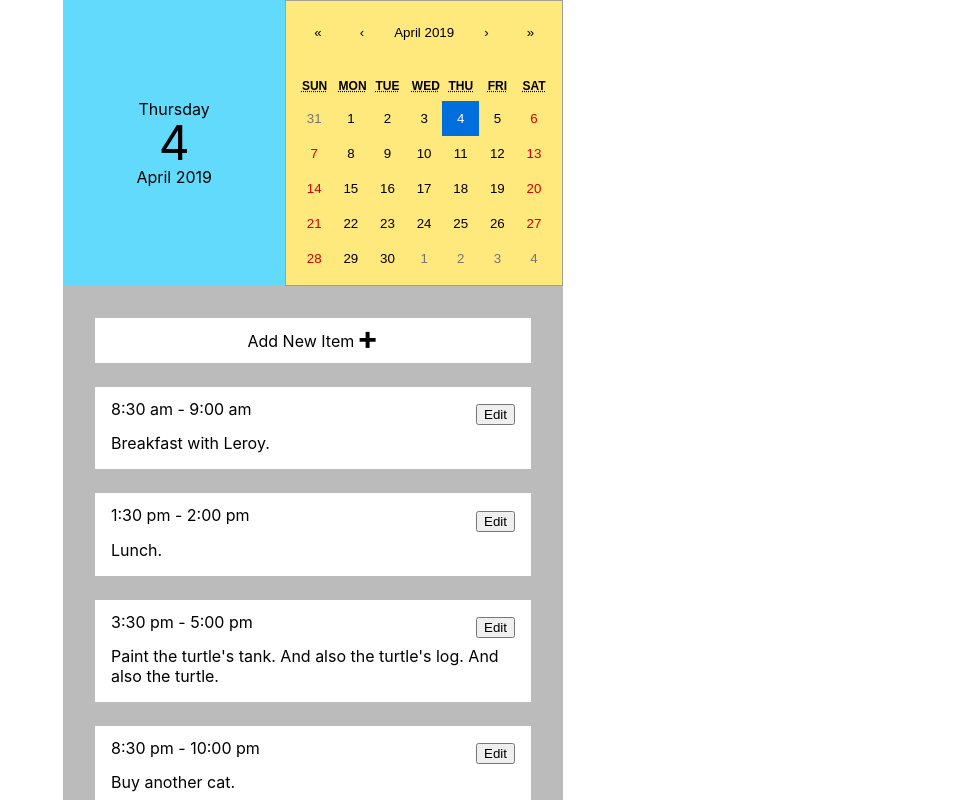
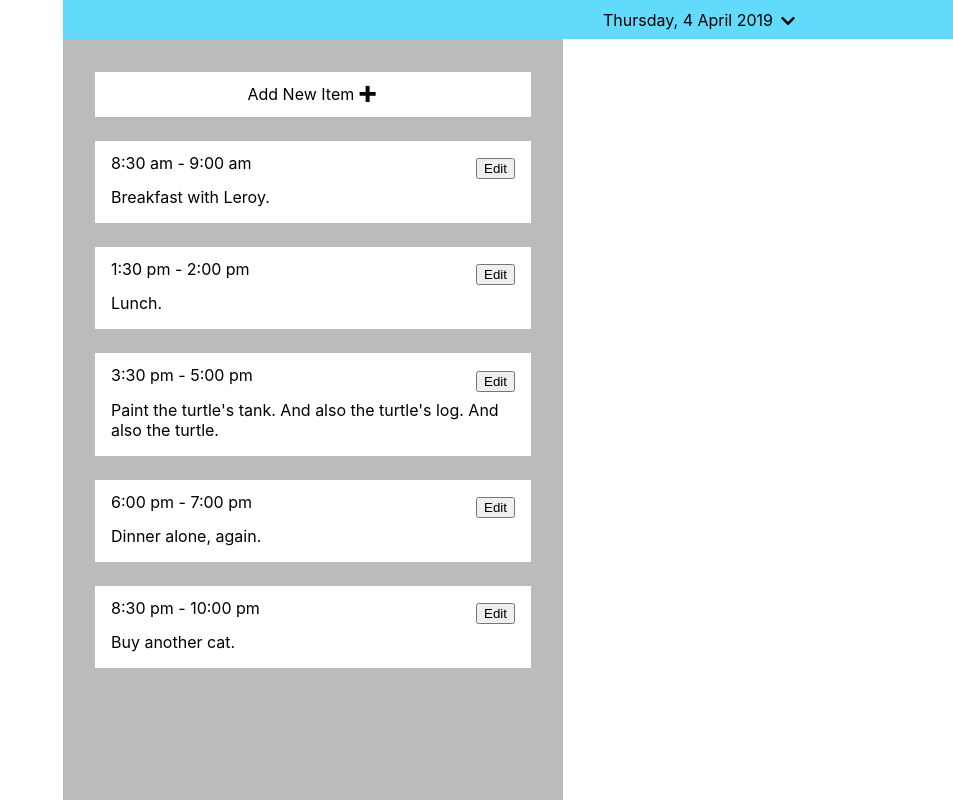
Before and after one commit to pulley-aaron/awp-day-planner, a React app: page / in a window 1280 px wide. Shown: the whole page, without its empty margins (327-1280 px from the left). Built offline with nearby package versions, Linux system fonts and the light colour scheme.

Commit message:
Date picker is now dropdown

```diff
--- a/package.json
+++ b/package.json
@@ -23,5 +23,6 @@
     "not dead",
     "not ie <= 11",
     "not op_mini all"
-  ]
+  ],
+  "devDependencies": {}
 }
--- a/src/agenda-item.js
+++ b/src/agenda-item.js
@@ -7,6 +7,7 @@ class AgendaItem extends React.Component {
         this.state = {
             editing: (this.props.new === 1) ? 1 : 0
         };
+
         this.commitChanges = this.commitChanges.bind(this);
         this.beginEditing = this.beginEditing.bind(this);
         this.deleteSelf = this.deleteSelf.bind(this);
--- a/src/date-display.js
+++ /dev/null
@@ -1,17 +0,0 @@
-import React from 'react';
-import moment from 'moment';
-
-class DateDisplay extends React.Component {
-    render() {
-        var date = this.props.currDate;
-        return (
-            <div className="date-display">
-                <div className="date-display__day-name">{moment(date).format('dddd')}</div>
-                <div className="date-display__day-num">{moment(date).format('D')}</div>
-                <div className="date-display__month-year">{moment(date).format('MMMM YYYY')}</div>
-            </div>
-        );
-    }
-};
-
-export default DateDisplay;
--- /dev/null
+++ b/src/date-header.js
@@ -0,0 +1,56 @@
+import React from 'react';
+import moment from 'moment';
+import Calendar from 'react-calendar';
+
+class DateHeader extends React.Component {
+    constructor (props) {
+        super (props);
+
+        this.state = {
+            extended: 0
+        };
+
+        this.toggleCalendar = this.toggleCalendar.bind(this);
+        this.setDate = this.setDate.bind(this);
+    }
+
+    toggleCalendar(e) {
+        e.preventDefault();
+        let val = !this.state.extended;
+        this.setState((state, props) => ({extended: val}));
+    }
+
+    setDate(dateObj) {
+        this.setState((state, props) => ({extended: 0}));
+        this.props.onChange(dateObj);
+    }
+
+    render() {
+        let calClass = "date-select";
+        if(this.state.extended) {
+            calClass = calClass + " extended";
+        }
+
+        let displayClass = "date-display";
+        if(this.state.extended) {
+            displayClass = displayClass + " extended";
+        }
+
+        return (
+            <header className="date-header">
+                <div className={displayClass}
+                    onClick={this.toggleCalendar}
+                >
+                    {moment(this.props.currDate).format('dddd, D MMMM YYYY')}<i className="fas fa-chevron-down drop-down-arrow"></i>
+                </div>
+                <Calendar className={calClass}
+                    calendarType="US"
+                    value={this.props.currDate.toDate()}
+                    onChange={this.setDate}
+                />
+            </header>
+        );
+    }
+};
+
+export default DateHeader;
--- a/src/index.css
+++ b/src/index.css
@@ -1,3 +1,5 @@
+@import "https://use.fontawesome.com/releases/v5.8.1/css/all.css";
+
 * {
     box-sizing: border-box;
 }
@@ -10,10 +12,6 @@ body, .app {  /* customize later */
                 sans-serif;
 }
 
-/*-----------
-Schedule Page
------------*/
-
 .schedule-page {
     display: flex;
     flex-flow: column;
@@ -25,32 +23,42 @@ Schedule Page
 
 /*--- Date Picker ---*/
 
-.date-header {
-    display: flex;
-    flex: 0 0 auto;
+.date-display, .date-select {
+    padding: 0.6em;
 }
 
-.date-display, .date-select {
-    flex: 1 1 50%;
-    padding: 0.6em;
-    text-align: center;
+.date-header {
+    position: fixed;
+    width: 100%;
 }
 
 .date-header .date-display {
     background: #61dafb;
+    position: relative;
+    z-index: 2;
     display: flex;
     justify-content: center;
-    align-content: center;
-    flex-direction: column;
-}
-
-.date-display__day-num {
-    font-size: 3em;
-    line-height: 1em;
 }
 
 .date-header .date-select {
     background: #ffe87c;
+    position: relative;
+    z-index: 1;
+    margin: 0 auto;
+    transform: translateY(-100%);
+    transition: all 0.5s;
+}
+.date-header .date-select.extended {
+    transform: translateY(0%);
+}
+
+.drop-down-arrow {
+    padding: 0 0.5em;
+    transform: translateY(0.2em);
+    transition: all 0.5s;
+}
+.extended .drop-down-arrow {
+    transform: rotateZ(-180deg);
 }
 
 /*--- /Date Picker ---*/
@@ -58,10 +66,11 @@ Schedule Page
 
 /*--- Agenda ---*/
 
-.agenda { /* still not full-width for small screens! get that! */
+.agenda { /* still not full-width for small screens! get that done! */
     flex: 1 1 auto;
     background: #bbbbbb;
     padding: 2em;
+    padding-top: 4.5em;
     overflow-y: scroll;
 }
 
--- a/src/index.js
+++ b/src/index.js
@@ -2,8 +2,7 @@ import React from 'react';
 import ReactDOM from 'react-dom';
 import './index.css';
 import moment from 'moment';
-import Calendar from 'react-calendar';
-import DateDisplay from './date-display.js';
+import DateHeader from './date-header.js';
 import AgendaItem from './agenda-item.js';
 import Model from './model.js';
 
@@ -136,20 +135,12 @@ class App extends React.Component {
         return (
             <div className="app">
                 <div className="schedule-page">
-                    <header className="date-header">
-                        <DateDisplay
-                            currDate={this.state.currDate}
-                        />
-                        <Calendar
-                            className="date-select"
-                            calendarType="US"
-                            value={this.state.currDate.toDate()}
-                            onChange={(dateObj) => this.setDate(dateObj)}
-                        />
-                    </header>
+                    <DateHeader
+                        currDate={this.state.currDate}
+                        onChange={(dateObj) => this.setDate(dateObj)}
+                    />
                     <div className="agenda">
-                        <div
-                            className="add-agenda-item"
+                        <div className="add-agenda-item"
                             onClick={this.createAgendaItem}
                         >
                             Add New Item <span className="add-plus">+</span>
--- a/src/model.js
+++ b/src/model.js
@@ -45,6 +45,13 @@ class Model {
                     },
                     {
                         id: "demo3",
+                        start: moment().hour(18).minute(0).format(),
+                        end: moment().hour(19).minute(0).format(),
+                        description: "Dinner alone, again.",
+                        new: 0
+                    },
+                    {
+                        id: "demo4",
                         start: moment().hour(20).minute(30).format(),
                         end: moment().hour(22).minute(0).format(),
                         description: "Buy another cat.",
```
